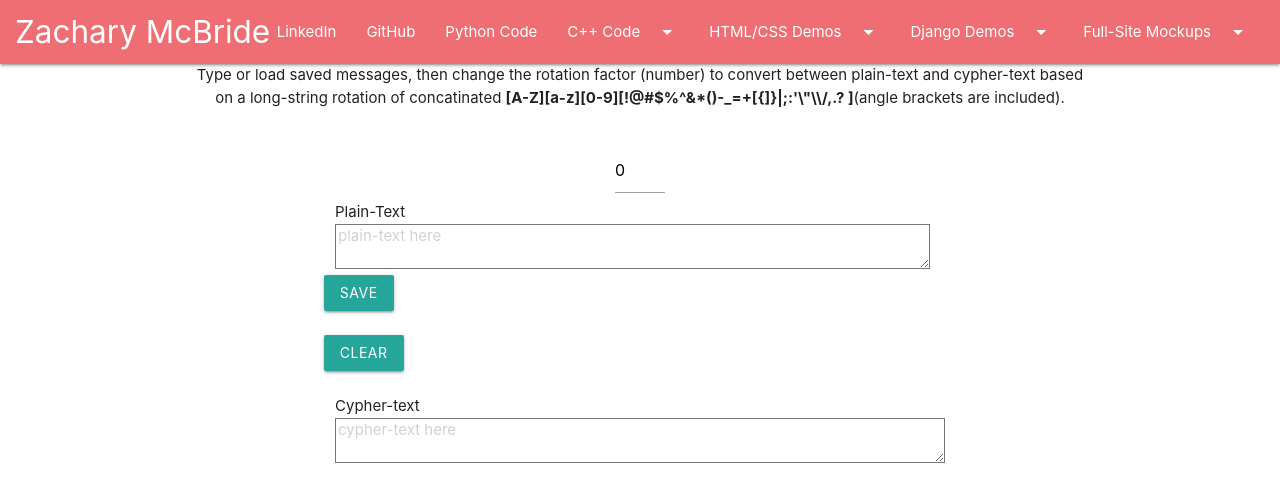
After one commit to mcbridz/deployed_portfolio, a Django app: page /materialize/rotN/ in a window 1280 px wide. The commit adds this page. Shown: the top 502 px of the page. Run offline with Django 3.2, Linux system fonts and the light colour scheme; some libraries are stand-ins or nearby versions.

Commit message:
Started implementation of materialize rotN

```diff
--- a/portfolio/html_css/templates/html_css/materialize_base_nav.html
+++ b/portfolio/html_css/templates/html_css/materialize_base_nav.html
@@ -72,7 +72,7 @@
                     <a href="{% url 'html_css:materialize_todo_list' %}">To-Do List JQuery</a>
                 </li>
                 <li>
-                    <a href="#!">rotN Encryption Vue.JS</a>
+                    <a href="{% url 'html_css:materialize_rotN' %}">rotN Encryption Vue.JS</a>
                 </li>
                 <li>
                     <a href="#!">Weather API</a>
@@ -177,7 +177,7 @@
             <a href="{% url 'html_css:materialize_todo_list' %}">To-Do List JQuery</a>
         </li>
         <li>
-            <a href="#!">rotN Encryption Vue.JS</a>
+            <a href="{% url 'html_css:materialize_rotN' %}">rotN Encryption Vue.JS</a>
         </li>
         <li>
             <a href="#!">Weather API</a>
--- /dev/null
+++ b/portfolio/html_css/templates/html_css/materialize_rotN.html
@@ -0,0 +1,133 @@
+{% extends 'html_css/materialize_base.html' %}
+{% load static %}
+{% block title %}rotN{% endblock %}
+{% block style %}
+<!--Vue-->
+<script src="https://cdn.jsdelivr.net/npm/vue/dist/vue.js"></script>
+<style>
+    #instructions {
+        margin-bottom: 3%;
+        text-align: center;
+    }
+
+    .form-group {
+        display: flex;
+        justify-content: center !important;
+    }
+
+    .row {
+        justify-content: center !important;
+    }
+
+    #input_rotation {
+        width: 50px;
+    }
+
+    .log-item div {
+        text-align: left;
+    }
+
+    .log-text {
+        width: 100%;
+        margin-left: 3%;
+    }
+
+    .log-item {
+        border-bottom: 1px solid black;
+        padding-bottom: 1%;
+    }
+
+    button {
+        margin-bottom: 4px;
+    }
+
+    @media only screen and (max-width: 992px) {
+        .input-group-text {
+            display: none;
+        }
+
+        .input-group-prepend .form-control {
+            width: 100%;
+        }
+
+        #input_fields {
+            flex-direction: column;
+            align-items: center;
+        }
+
+        /* #app {
+                padding: 12px;
+            } */
+    }
+</style>
+{% endblock %}
+
+{% block body %}
+
+<div class="container" id="instructions">Type or load saved messages, then change the rotation factor (number) to
+    convert between plain-text and cypher-text based on a long-string rotation of concatinated
+    <b>[A-Z][a-z][0-9][!@#$%^&*()-_=+[{]}|;:'\"\\/,.? ]</b>(angle brackets are included).</div>
+<div id="app">
+    <div class="container form-group" id="div_rotation">
+        <input v-on:input="encrypt_text" v-model="rotation" type="number" id="input_rotation" />
+    </div>
+    <div class="container form-group">
+        <div class="row" id="input_fields">
+            <div class="col col-5-sm input-group-prepend">
+                <!--col-xs-12-->
+                <span class="input-group-text">Plain-Text</span>
+                <textarea rows="4" cols="50" class="form-control" label="input plain-text here" v-model="plain_text"
+                    placeholder="plain-text here" id="input_plain_text" v-on:input="encrypt_text"></textarea>
+            </div>
+            <div class="col-2 buttons">
+                <div class="row">
+                    <div id="encrypt">
+                        <button class="btn btn-primary" v-on:click="save_text" id="btn_save">Save</button>
+                    </div>
+                </div>
+                <div class="row">
+                    <div id="clear">
+                        <button class="btn btn-primary" v-on:click="clear_text" id="btn_clear">Clear</button>
+                    </div>
+                </div>
+            </div>
+            <div class="col col-5-sm input-group-prepend">
+                <span class="input-group-text">Cypher-text</span>
+                <textarea rows="4" cols="50" class="form-control" label="input cypher-text here" v-model="cypher_text"
+                    v-on:input="decrypt_text" placeholder="cypher-text here" id="input_cypher_text"></textarea>
+            </div>
+        </div>
+    </div>
+
+    <div id="log">
+        <div class="row log-item" v-for="(item, index) in data">
+            <div class="col-5">
+                <div class="row">
+                    Plain Text
+                </div>
+                <textarea class="row log-text">[[item.pt]]</textarea>
+            </div>
+            <div class="col-5">
+                <div class="row">
+                    Cypher Text
+                </div>
+                <textarea class="row log-text">[[item.ct]]</textarea>
+            </div>
+            <div class="col-2">
+                <div class="row">Rotation:</div>
+                <div class="row">[[item.rv]]</div>
+                <div class="row">
+                    <button class="btn btn-primary" v-on:click="load(index)">Load</button>
+                </div>
+                <div class="row">
+                    <button class="btn btn-primary" v-on:click="delete_item(index)">Delete</button>
+                </div>
+            </div>
+        </div>
+    </div>
+
+</div>
+{% endblock %}
+{% block javascript %}
+<script src="{% static 'html_css/rotN.js' %}"></script>
+{% endblock %}
--- a/portfolio/html_css/urls.py
+++ b/portfolio/html_css/urls.py
@@ -29,4 +29,5 @@ urlpatterns = [
          name='materialize_grading'),
     path('materialize/todo_list/', views.materialize_todo_list,
          name='materialize_todo_list'),
+    path('materialize/rotN/', views.materialize_rotN, name='materialize_rotN'),
 ]
--- a/portfolio/html_css/views.py
+++ b/portfolio/html_css/views.py
@@ -72,3 +72,7 @@ def materialize_grading(request):
 
 def materialize_todo_list(request):
     return render(request, 'html_css/materialize_to-do-list.html')
+
+
+def materialize_rotN(request):
+    return render(request, 'html_css/materialize_rotN.html')
```
